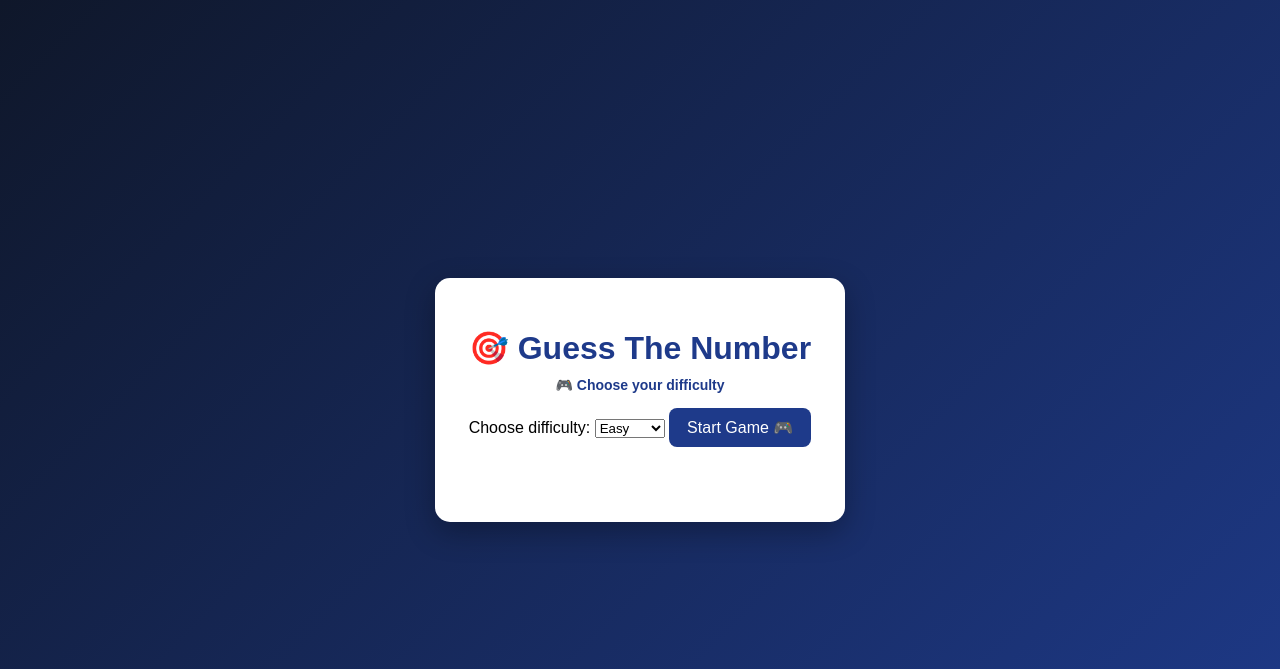
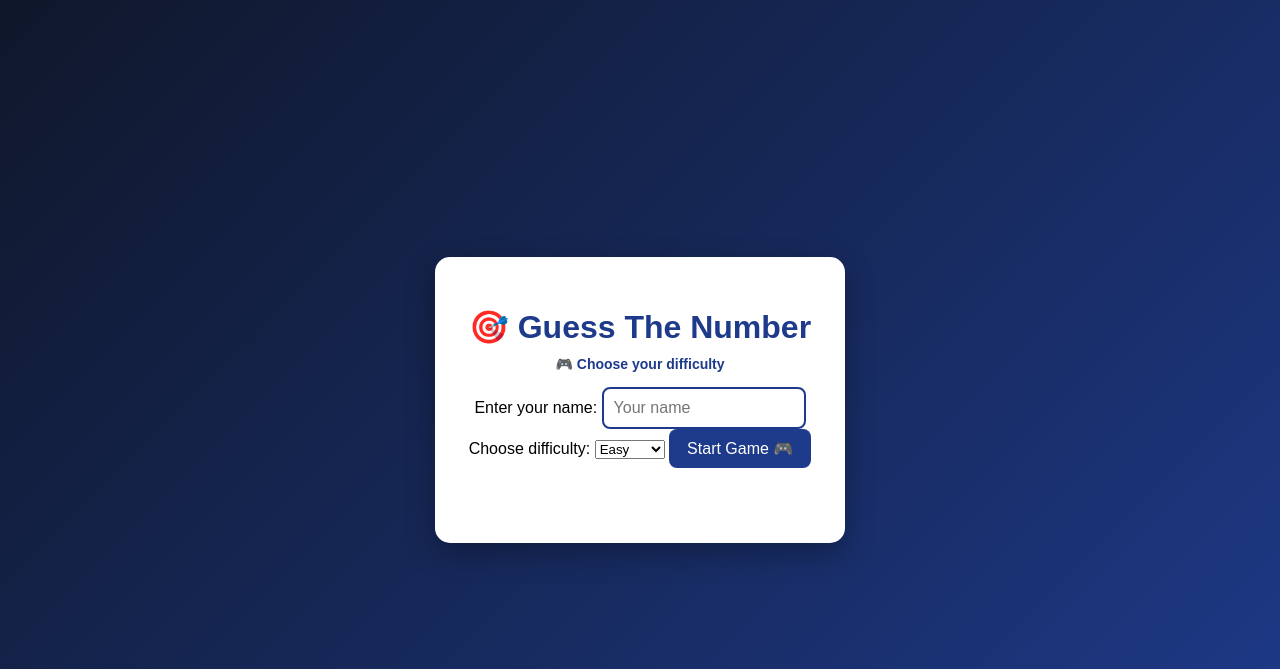
Before and after one commit to mordecai12-cool/guessing-game, a Flask app: page / in a window 1280 px wide. Shown: the top 669 px of the page. Run offline with Flask 3, Linux system fonts and the light colour scheme.

Commit message:
Improve player name and game history

```diff
--- a/app.py
+++ b/app.py
@@ -27,6 +27,8 @@ def home():
         "losses": 0
     })
 
+    history = session.get("history", [])
+
     games = stats["games"]
     wins = stats["wins"]
 
@@ -43,7 +45,8 @@ def home():
         max_number=session.get("max_number", 10),
         scores=scores,
         stats=stats,
-        win_rate=win_rate
+        win_rate=win_rate,
+        history=history
     )
 
 
@@ -52,6 +55,11 @@ def start_game():
     difficulty = request.form.get("difficulty", "easy")
 
     settings = difficulty_settings[difficulty]
+
+    player_name = request.form.get("player_name", "").strip()
+
+    if player_name:
+        session["player_name"] = player_name
 
     session["difficulty"] = difficulty
     session["max_number"] = settings["max_number"]
@@ -169,7 +177,8 @@ def guess():
         session.modified = True
 
         message = (
-            f"You got it! 🎉🔥 in {session['tries']} tries "
+            f"Congratulations, {session['player_name']}! 🎉🔥 "
+            f"You got it in {session['tries']} tries "
             f"(+{score} points)"
         )
 
@@ -178,7 +187,10 @@ def guess():
 
     elif session["tries"] >= max_tries:
 
-        message = f"You lost! 😓 The number was {session['secret']}"
+        message = (
+            f"Sorry, {session['player_name']}! 😓 "
+            f"You lost. The number was {session['secret']}"
+        )
         message_type = "lose"
 
         # Game is completed, so increase games
--- a/templates/index.html
+++ b/templates/index.html
@@ -15,6 +15,12 @@
 
         <h1>🎯 Guess The Number</h1>
 
+        {% if session.get("player_name") %}
+            <p class="player-name">
+                👋 Welcome, {{ session["player_name"] }}!
+            </p>
+        {% endif %}
+
         <div class="game-status">
             {% if session.get("game_over") %}
                 🏆 Game Over
@@ -31,6 +37,17 @@
         {% if not session.get("secret") or session.get("game_over") %}
 
             <form method="POST" action="{{ url_for('start_game') }}">
+
+                {% if not session.get("player_name") %}
+                    <label for="player_name">Enter your name:</label>
+                    <input
+                        type="text"
+                        name="player_name"
+                        id="player_name"
+                        placeholder="Your name"
+                        required
+                    >
+                {% endif %}
 
                 <label for="difficulty">Choose difficulty:</label>
 
```
